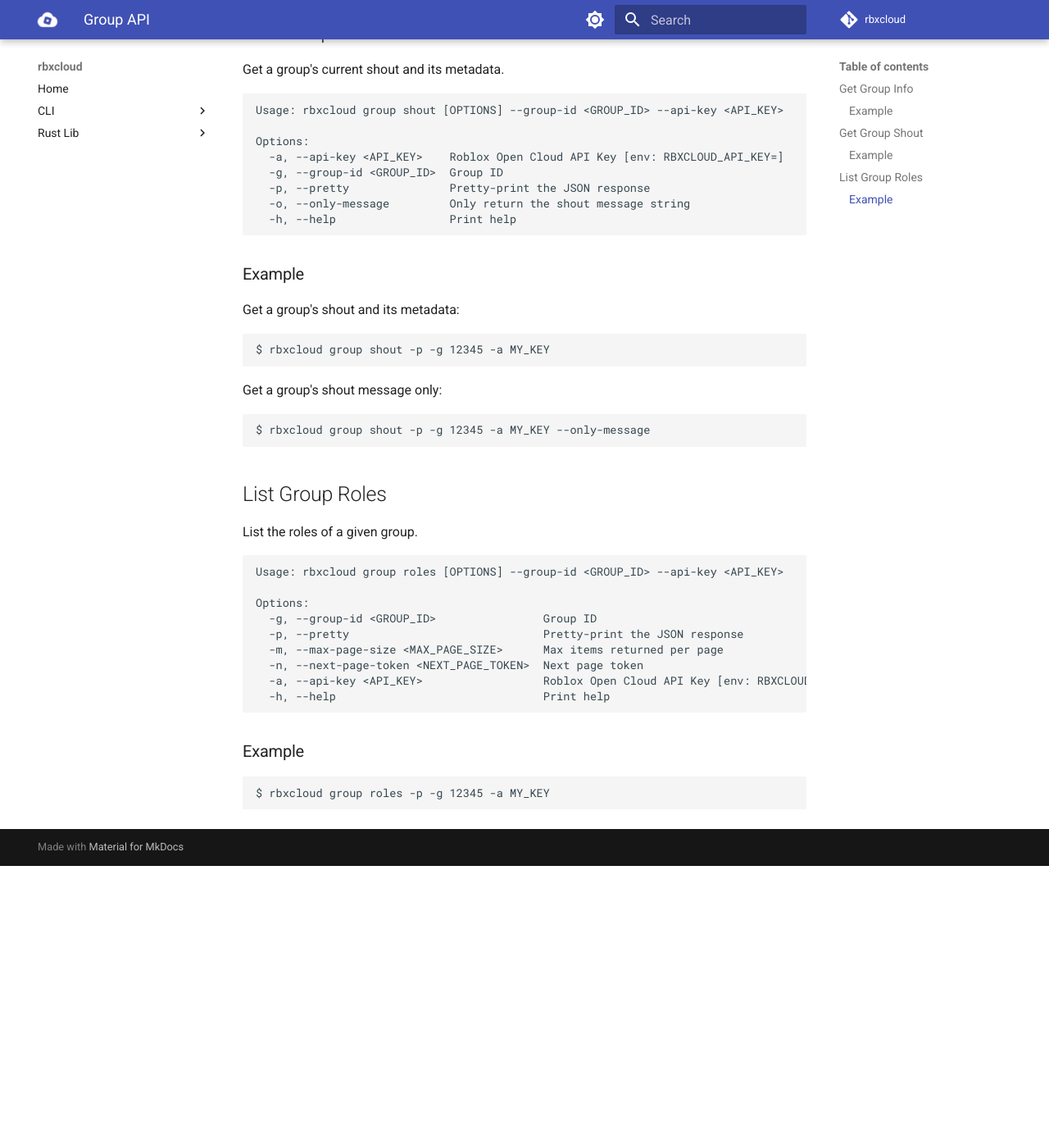
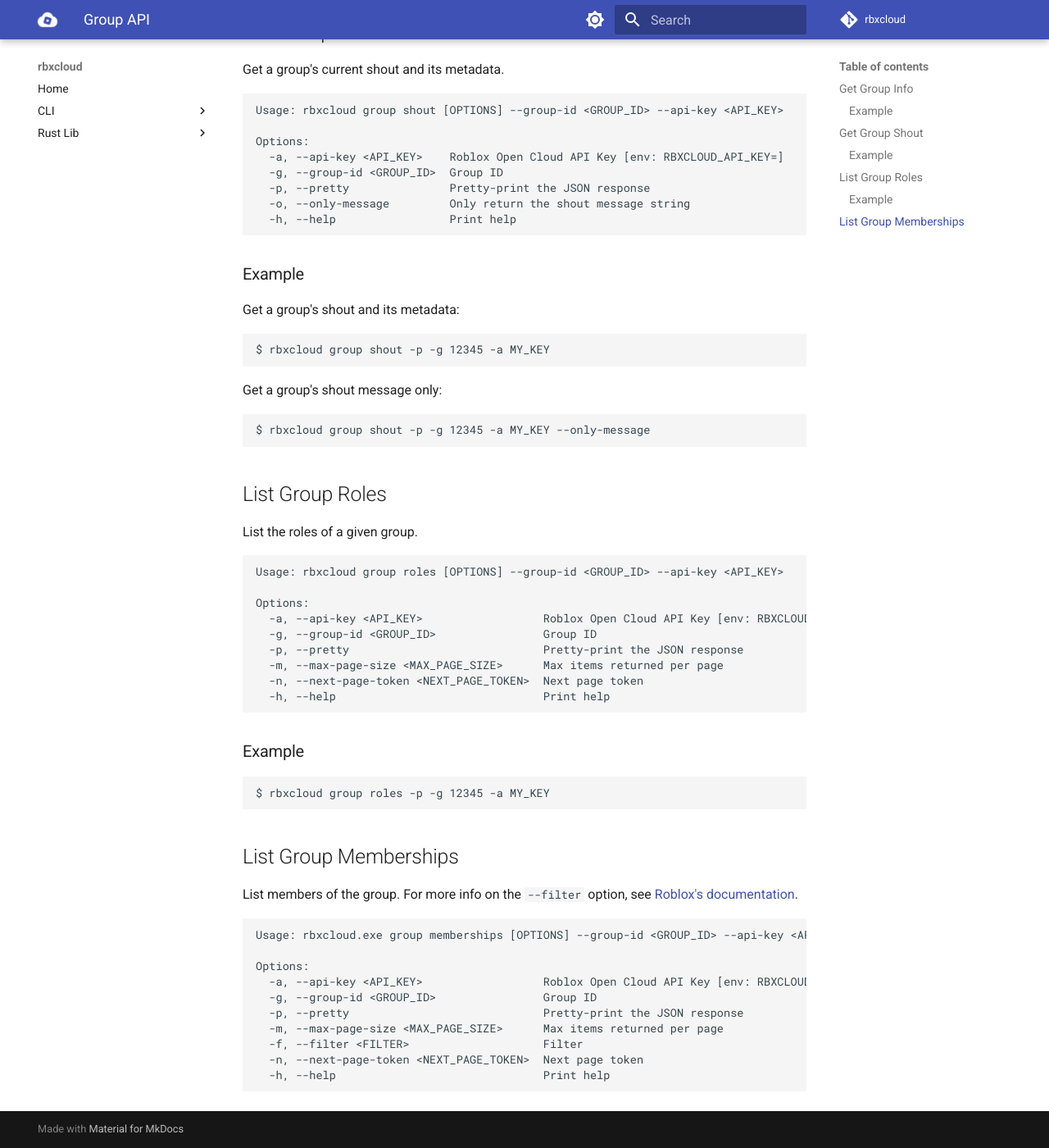
Before and after one commit to Sleitnick/rbxcloud, an MkDocs documentation site: the page built from docs/cli/cli-group.md, in a window 1280 px wide and 1400 px high, scrolled down 563 px. Shown: the whole window at 82% size. Built offline with MkDocs 1.6.1 and Material for MkDocs 9.7.7, drawn with Linux system fonts in a browser that asks for light colours; comment, search, counter and statistics services are not loaded; before the commit the page ends 1619 px from its top, so only the background shows below that.

Commit message:
CLI docs

````diff
--- a/docs/cli/cli-group.md
+++ b/docs/cli/cli-group.md
@@ -47,11 +47,11 @@ List the roles of a given group.
 Usage: rbxcloud group roles [OPTIONS] --group-id <GROUP_ID> --api-key <API_KEY>
 
 Options:
+  -a, --api-key <API_KEY>                  Roblox Open Cloud API Key [env: RBXCLOUD_API_KEY=]
   -g, --group-id <GROUP_ID>                Group ID
   -p, --pretty                             Pretty-print the JSON response
   -m, --max-page-size <MAX_PAGE_SIZE>      Max items returned per page
   -n, --next-page-token <NEXT_PAGE_TOKEN>  Next page token
-  -a, --api-key <API_KEY>                  Roblox Open Cloud API Key [env: RBXCLOUD_API_KEY=]
   -h, --help                               Print help
 ```
 
@@ -59,3 +59,18 @@ Options:
 ```
 $ rbxcloud group roles -p -g 12345 -a MY_KEY
 ```
+
+## List Group Memberships
+List members of the group. For more info on the `--filter` option, see [Roblox's documentation](https://create.roblox.com/docs/cloud/reference/patterns#list-group-memberships).
+```
+Usage: rbxcloud.exe group memberships [OPTIONS] --group-id <GROUP_ID> --api-key <API_KEY>
+
+Options:
+  -a, --api-key <API_KEY>                  Roblox Open Cloud API Key [env: RBXCLOUD_API_KEY=]
+  -g, --group-id <GROUP_ID>                Group ID
+  -p, --pretty                             Pretty-print the JSON response
+  -m, --max-page-size <MAX_PAGE_SIZE>      Max items returned per page
+  -f, --filter <FILTER>                    Filter
+  -n, --next-page-token <NEXT_PAGE_TOKEN>  Next page token
+  -h, --help                               Print help
+```
````
